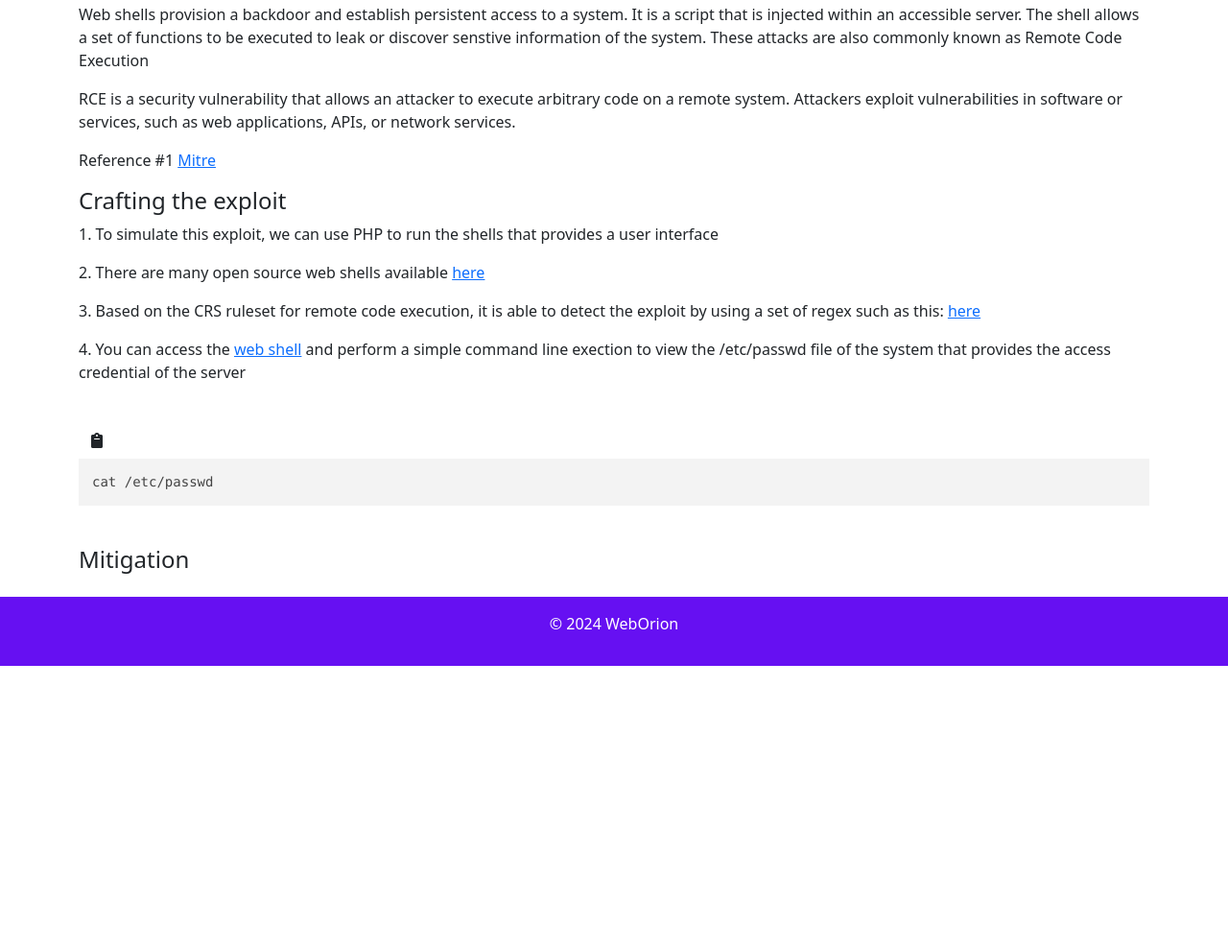
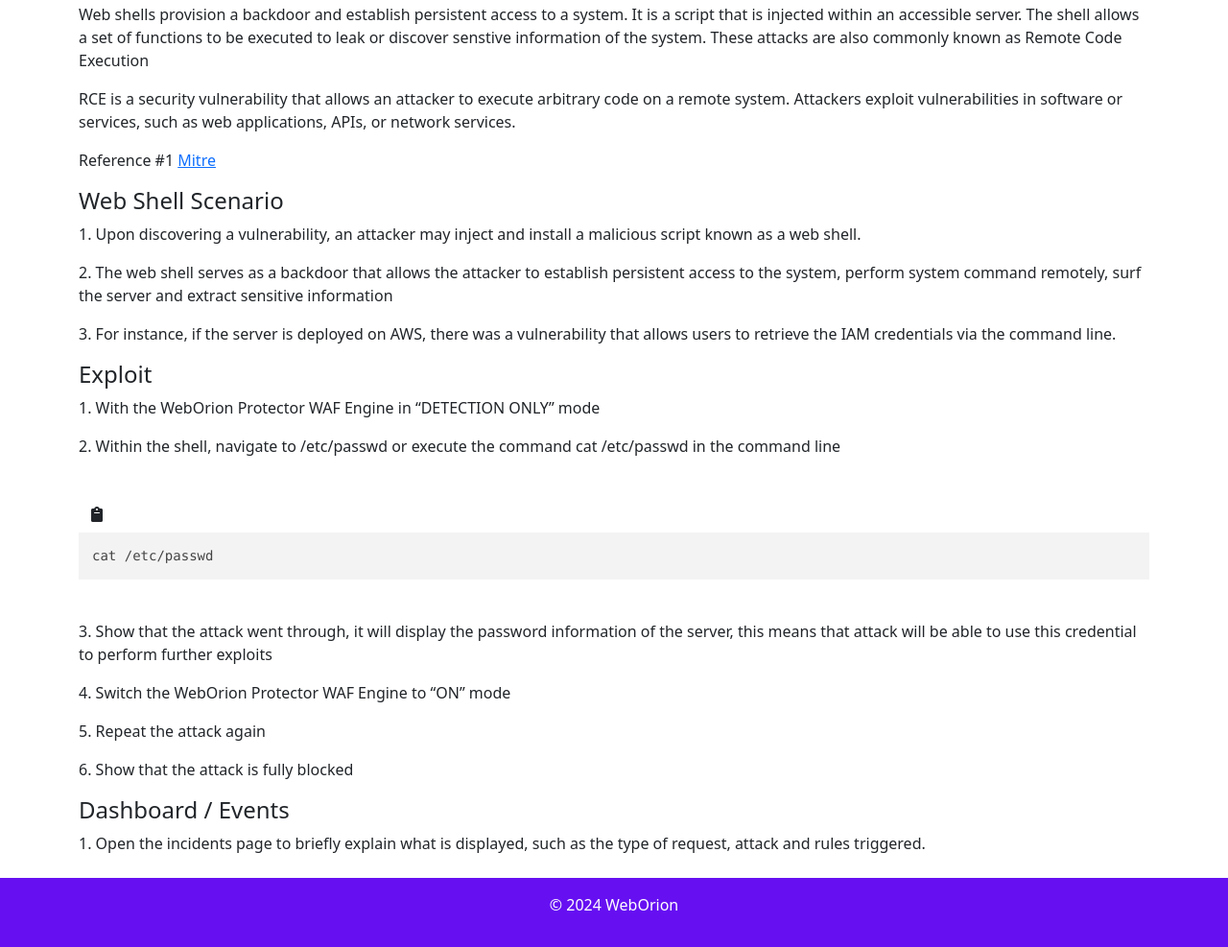
Before and after one commit to Cloudsine-weborion/wpop-presales-login-webapp, a FastAPI app: page /auth/webshell in a window 1280 px wide. Shown: the part 179-1166 px from the top of the page at 96% size. Before the commit the page ends 873 px from the top, so only its background shows below. Run offline with FastAPI, Linux system fonts and the light colour scheme; parts of the project's set-up code (start-up, migrations or seed data) failed here and were passed over; some libraries are stand-ins or nearby versions.

Commit message:
updated guides for each attacks

```diff
--- a/templates/webshell.html
+++ b/templates/webshell.html
@@ -76,17 +76,14 @@
                 Attackers exploit vulnerabilities in software or services, such as web applications, APIs, or network
                 services.</p>
             <p>Reference #1 <a href="https://attack.mitre.org/techniques/T1505/003/">Mitre</a></p>
+            <h2>Web Shell Scenario</h2>
+            <p>1. Upon discovering a vulnerability, an attacker may inject and install a malicious script known as a web shell.</p>
+            <p>2. The web shell serves as a backdoor that allows the attacker to establish persistent access to the system, perform system command remotely, surf the server and extract sensitive information</p>
+            <p>3. For instance, if the server is deployed on AWS, there was a vulnerability that allows users to retrieve the IAM credentials via the command line.</p>
 
-            <h2>Crafting the exploit</h2>
-            <p>1. To simulate this exploit, we can use PHP to run the shells that provides a user interface</p>
-            <p>2. There are many open source web shells available <a
-                    href="https://github.com/JohnTroony/php-webshells/tree/master/Collection">here</a></p>
-            <p>3. Based on the CRS ruleset for remote code execution, it is able to detect the exploit by using a set of
-                regex such as this: <a
-                    href="https://github.com/coreruleset/coreruleset/blob/main/regex-assembly/932200.ra">here</a></p>
-            <p>4. You can access the <a href="/webshell">web shell</a> and perform a simple command line exection to
-                view the /etc/passwd file of the system that provides the access credential of the server</p>
-
+            <h2>Exploit</h2>
+            <p>1. With the WebOrion Protector WAF Engine in “DETECTION ONLY” mode </p>
+            <p>2. Within the shell, navigate to /etc/passwd or execute the command cat /etc/passwd in the command line</p>
             <div class="pt-4">
                 <button id="copy-btn" class="btn" data-clipboard-target="#code">
                     <i class="fa fa-clipboard"></i> <!-- Clipboard icon -->
@@ -99,8 +96,13 @@
 </code>
             </pre>
 
-            <h2>Mitigation</h2>
+            <p>3. Show that the attack went through, it will display the password information of the server, this means that attack will be able to use this credential to perform further exploits </p>
+            <p>4. Switch the WebOrion Protector WAF Engine to “ON” mode </p>
+            <p>5. Repeat the attack again </p>
+            <p>6. Show that the attack is fully blocked </p>
 
+            <h2>Dashboard / Events</h2>
+            <p>1. Open the incidents page to briefly explain what is displayed, such as the type of request, attack and rules triggered. </p>
 
         </div>
 
```
Also changed, not shown: templates/csrf.html (+16 -7 lines), templates/index.html (+7 -7 lines), templates/sqli.html (+41 -24 lines).
